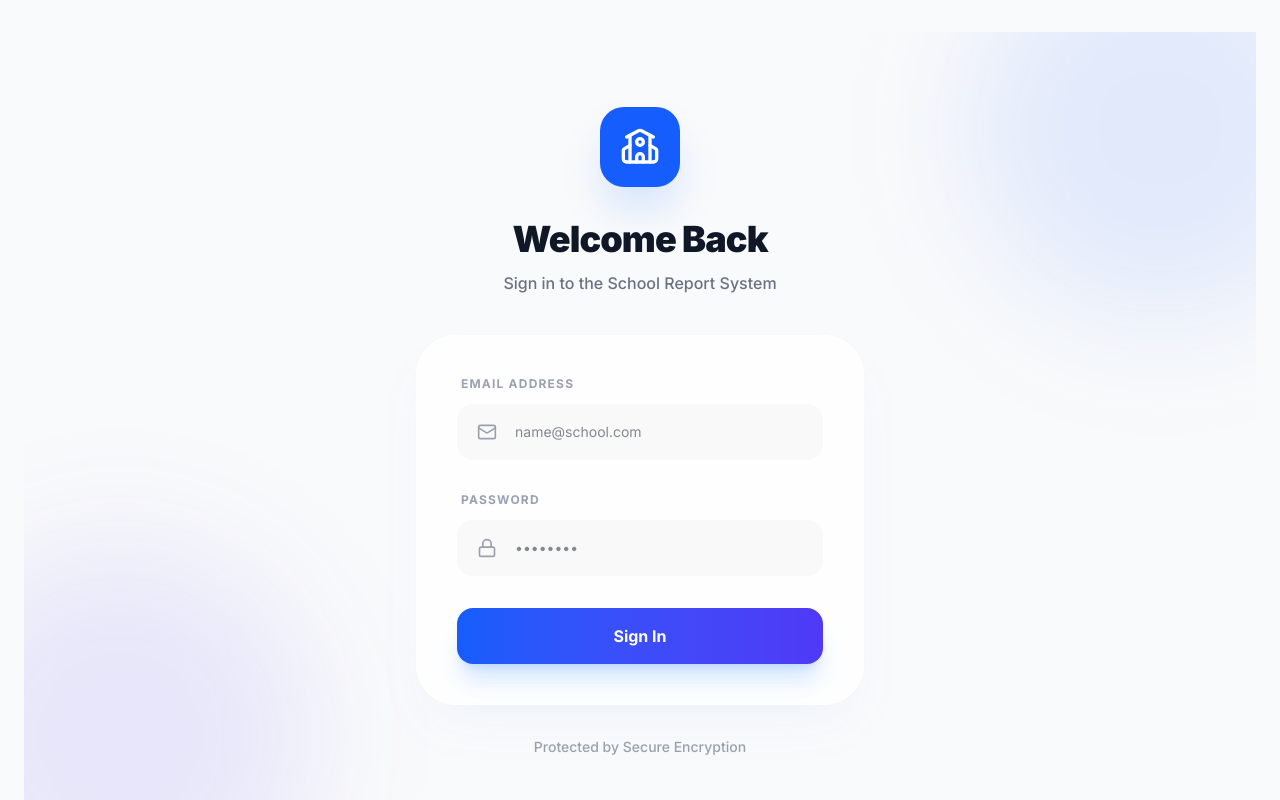
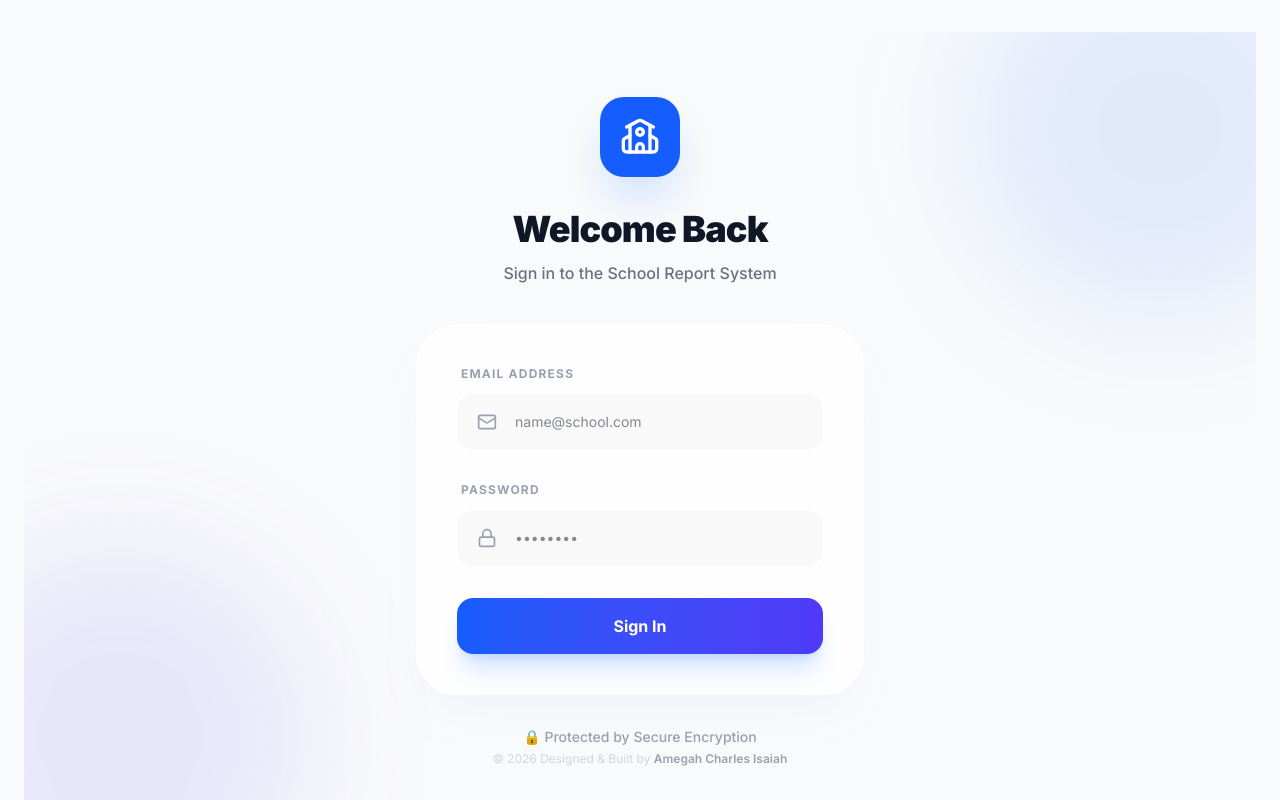
Before and after one commit to amegahcharles1/school-report-system, a Next.js app: page /login in a window 1280 px wide. Built offline with nearby package versions, Linux system fonts and the light colour scheme; no server answers.

Commit message:
Add copyright: Designed and Built by Amegah Charles Isaiah

```diff
--- a/src/app/login/page.tsx
+++ b/src/app/login/page.tsx
@@ -131,10 +131,14 @@ export default function LoginPage() {
           </form>
         </div>
 
-        {/* Footer info */}
-        <p className="mt-8 text-center text-sm text-gray-400 font-medium">
-          Protected by Secure Encryption
-        </p>
+        {/* Footer */}
+        <div className="mt-8 text-center space-y-1">
+          <p className="text-sm text-gray-400 font-medium">🔒 Protected by Secure Encryption</p>
+          <p className="text-xs text-gray-300 dark:text-gray-600">
+            © {new Date().getFullYear()} Designed & Built by{' '}
+            <span className="font-semibold text-gray-400">Amegah Charles Isaiah</span>
+          </p>
+        </div>
       </div>
     </div>
   );
--- a/src/components/Sidebar.tsx
+++ b/src/components/Sidebar.tsx
@@ -162,6 +162,18 @@ export default function Sidebar() {
         >
           {collapsed ? <ChevronRight className="w-4 h-4" /> : <><ChevronLeft className="w-4 h-4" /><span>Collapse</span></>}
         </button>
+
+        {/* Copyright */}
+        {!collapsed && (
+          <div className="mt-2 px-3 py-2 text-center">
+            <p className="text-[10px] text-gray-300 dark:text-gray-600 leading-tight">
+              © {new Date().getFullYear()} Designed & Built by
+            </p>
+            <p className="text-[10px] font-semibold text-gray-400 dark:text-gray-500">
+              Amegah Charles Isaiah
+            </p>
+          </div>
+        )}
       </div>
     </div>
   );
```
